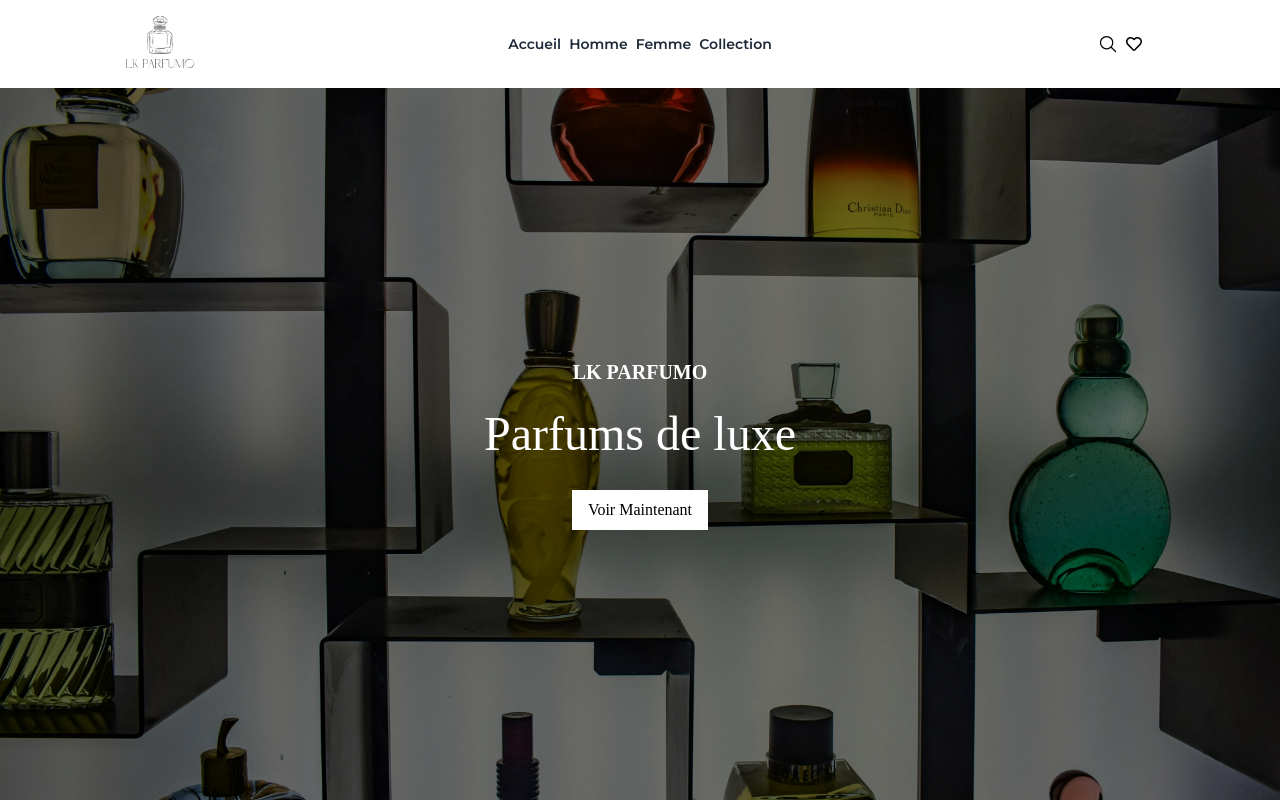
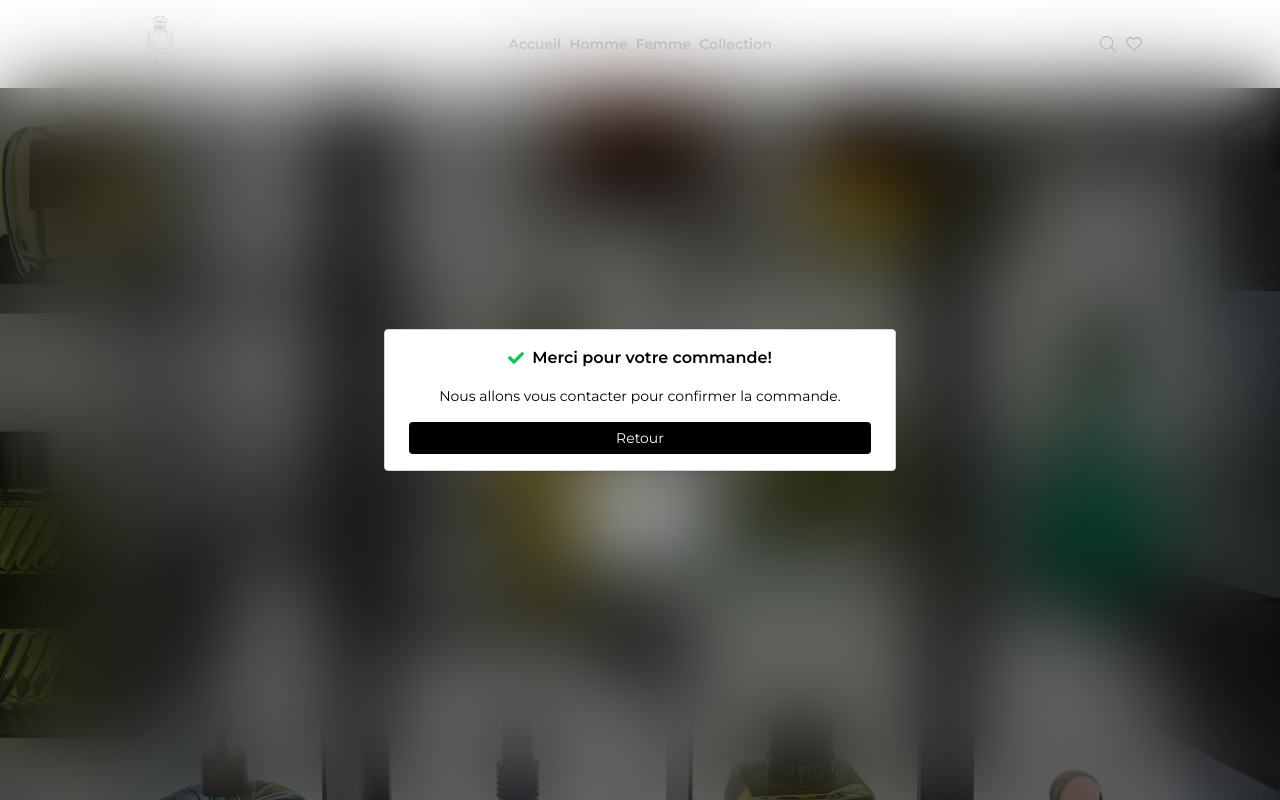
Before and after one commit to chtiwa/parfume-store, a React (Vite) app: page / in a window 1280 px wide. Shown: the top 800 px of the page. Built offline with nearby package versions, Linux system fonts and the light colour scheme; no server answers; a web font is replaced by a local one.

Commit message:
fixed sidebar bug

```diff
--- a/src/components/Layout.tsx
+++ b/src/components/Layout.tsx
@@ -3,11 +3,13 @@ import Navbar from "./Navbar"
 import Footer from "./Footer"
 import Sidebar from "./Sidebar"
 import { useState } from "react"
+import SuccessModal from "./SuccessModal"
 
 const Layout = () => {
   const [isSidebarOpen, setIsSidebarOpen] = useState(false)
   return (
     <>
+      <SuccessModal />
       <Sidebar
         isSidebarOpen={isSidebarOpen}
         setIsSidebarOpen={setIsSidebarOpen}
--- a/src/components/Sidebar.tsx
+++ b/src/components/Sidebar.tsx
@@ -18,7 +18,7 @@ const Sidebar = ({ isSidebarOpen, setIsSidebarOpen }: SidebarI) => {
       className={`${
         !isSidebarOpen
           ? "hidden w-0"
-          : "fixed inset-0 w-full max-w-sm h-screen backdrop-blur-2xl bg-white shadow-xl p-4 z-10"
+          : "fixed inset-0 w-full max-w-sm h-screen backdrop-blur-2xl bg-white shadow-xl p-4 z-20"
       }`}
     >
       <div className="w-full">
--- /dev/null
+++ b/src/components/SuccessModal.tsx
@@ -0,0 +1,36 @@
+import React, { useState } from "react"
+import { FaCheck } from "react-icons/fa"
+import { Link } from "react-router-dom"
+
+const SuccessModal = () => {
+  const [isSuccessModalOpen, setIsSuccessModalOpen] = useState(true)
+  return (
+    <div
+      className={`${
+        isSuccessModalOpen
+          ? "w-full h-screen fixed inset-0 backdrop-blur-2xl z-20 flex items-center justify-center opacity-100 p-4"
+          : "opacity-0 z-0 hidden"
+      } transition-opacity duration-300`}
+    >
+      <div className="w-full max-w-lg flex gap-4 flex-col px-6 py-4 rounded border border-gray-300 shadow bg-white">
+        <div className="flex justify-center items-center gap-2">
+          <FaCheck className="text-green-500" />
+          <h3 className="font-semibold text-center">
+            Merci pour votre commande!
+          </h3>
+        </div>
+
+        <p className="text-sm text-center">
+          Nous allons vous contacter pour confirmer la commande.
+        </p>
+        <Link to={"/"} onClick={() => setIsSuccessModalOpen(false)}>
+          <button className="w-full bg-black px-4 py-1.5 text-sm text-white rounded">
+            Retour
+          </button>
+        </Link>
+      </div>
+    </div>
+  )
+}
+
+export default SuccessModal
--- a/src/pages/home/Hero.tsx
+++ b/src/pages/home/Hero.tsx
@@ -21,8 +21,8 @@ const Hero = () => {
       className={`relative w-full h-[calc(100vh-88px)] bg-center bg-cover`}
       style={{ backgroundImage: `url('hero-${activeIndex}.webp')` }}
     >
-      <div className="absolute inset-0 bg-black/50 z-10" />
-      <div className="relative z-20 flex flex-col items-center justify-center h-full text-white text-center px-4">
+      <div className="absolute inset-0 bg-black/50" />
+      <div className="relative flex flex-col items-center justify-center h-full text-white text-center px-4">
         <h3 className="text-lg sm:text-xl mb-6 font-bold altfont">
           LK PARFUMO
         </h3>
--- a/src/pages/product/Product.tsx
+++ b/src/pages/product/Product.tsx
@@ -37,12 +37,22 @@ const Product = () => {
             <h3 className="text-xl sm:text-2xl lg:text-4xl font-bold lg:mt-4">
               {product?.title}{" "}
             </h3>
+
             <div className="flex items-center text-yellow-500">
               <IoMdStar />
               <IoMdStar />
               <IoMdStar />
               <IoMdStar />
               <IoMdStar />
+            </div>
+            <div className="flex items-center gap-2 text-sm">
+              <span className="font-semibold">Categorie :</span>
+              <span>Homme </span>
+            </div>
+
+            <div className="flex items-center gap-2 text-sm">
+              <span className="font-semibold">Tags :</span>
+              <span>Parfum </span>
             </div>
             <span className="text-red-900 font-bold text-xl sm:text-2xl">
               {product?.price} DA
```
Also changed, not shown: 1 other file (tests, documents, lock files or other folders).
